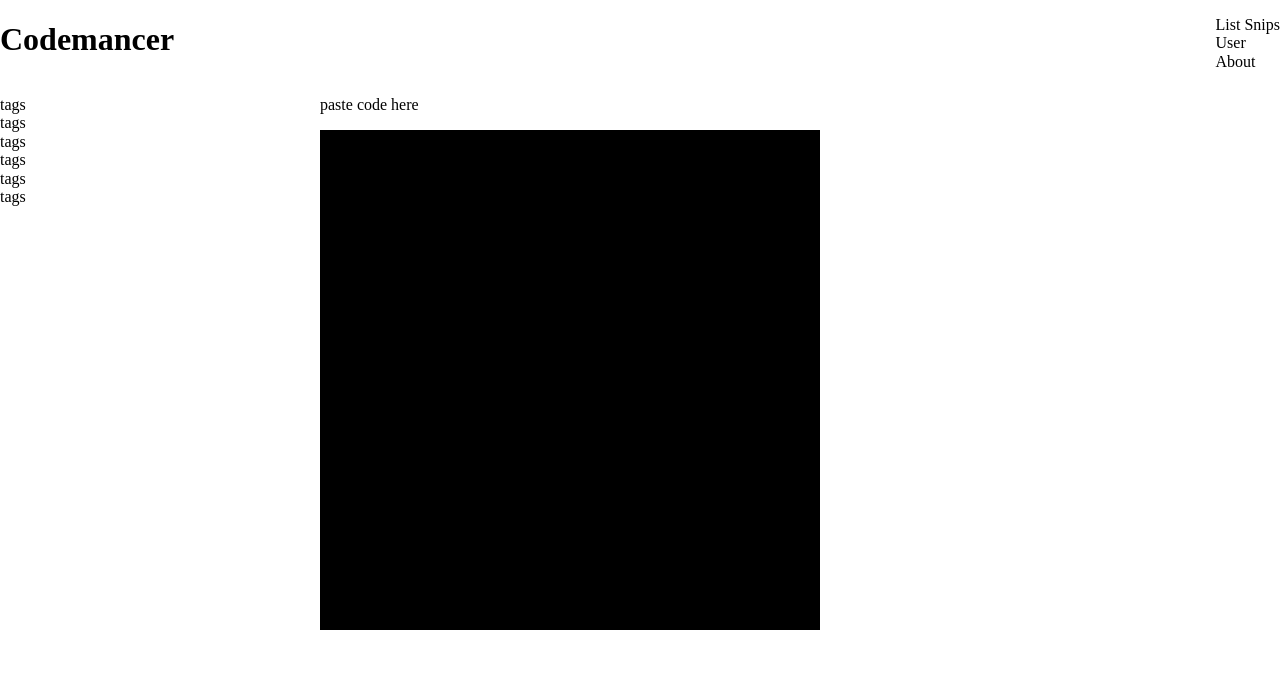
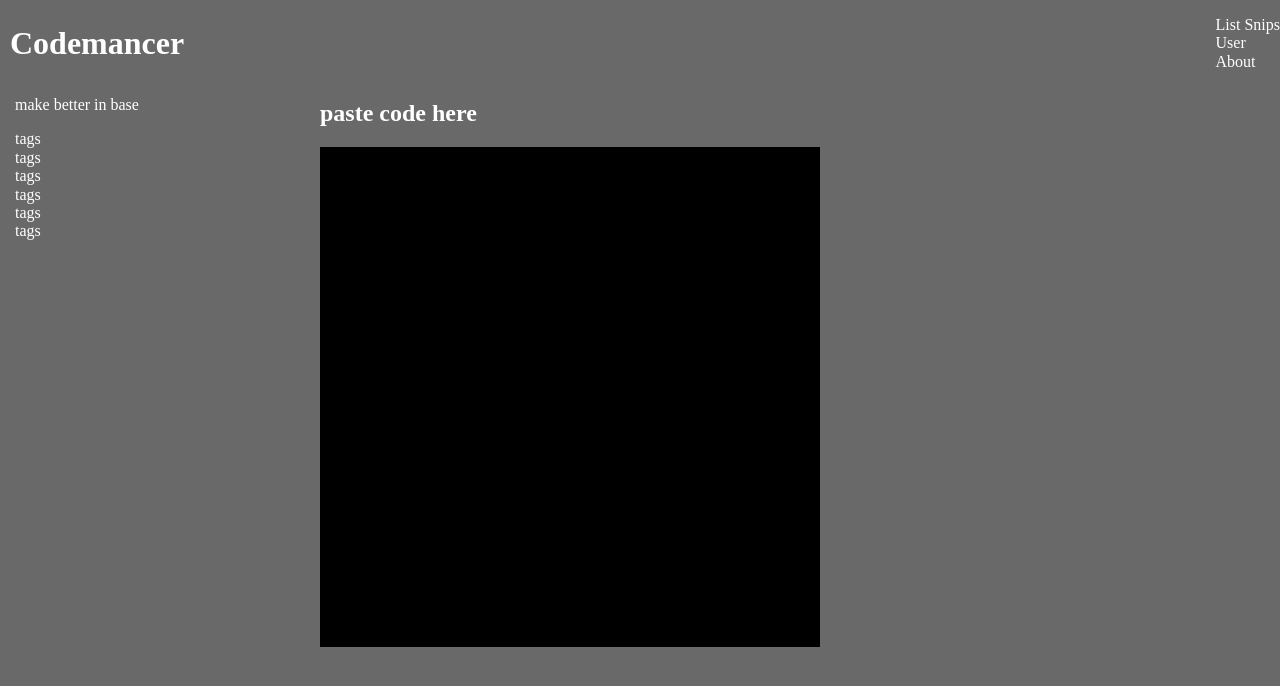
Before and after one commit to chrisrhayden/codemancer, a Django app: a page that uses pages/templates/base.html in a window 1280 px wide. Shown: the top 686 px of the page. Run offline with Django 3.2, Linux system fonts and the light colour scheme; some libraries are stand-ins or nearby versions.

Commit message:
css grid work

```diff
--- a/pages/static/pages/css/style.css
+++ b/pages/static/pages/css/style.css
@@ -7,12 +7,20 @@ body {
         "side main"
         ". main"
         "footer footer";
+
+    background-color: dimgrey;
+    color: white;
 }
 
 header {
     grid-area: header;
     display: grid;
     grid-template-columns: 1fr 1fr;
+}
+
+header h1 {
+    margin: 0 0 0 10px;
+    align-self: center;
 }
 
 .header-nav {
@@ -22,6 +30,7 @@ header {
 
 .side-nav {
     grid-area: side;
+    margin: 0 0 0 15px;
 }
 .side-nav ul {
     padding: 0;
--- a/pages/templates/base.html
+++ b/pages/templates/base.html
@@ -26,6 +26,7 @@
   </header>
 
   <div class='side-nav'>
+    <p>make better in base</p>
     <ul>
       <li>tags</li>
       <li>tags</li>
--- a/pages/templates/code_pasting.html
+++ b/pages/templates/code_pasting.html
@@ -2,8 +2,8 @@
 
 {% block first_block %}
   <section class='main'>
-    <p>paste code here</p>
+    <h2>paste code here</h2>
     <div class='empty'>
     </div>
-  </section><!-- class='main' -->
+  </section><!-- main -->
 {% endblock %}
```
